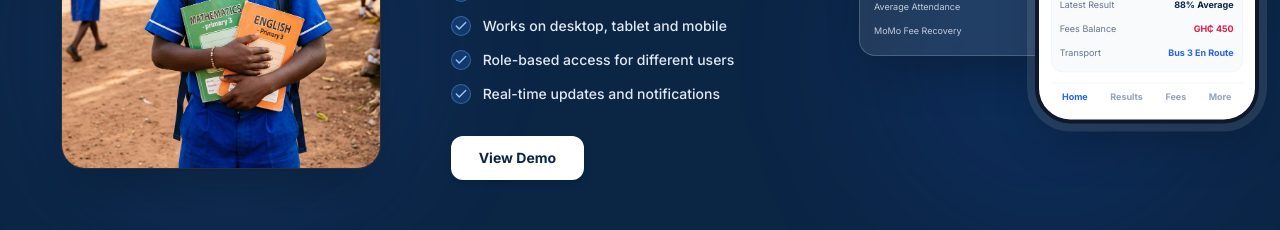
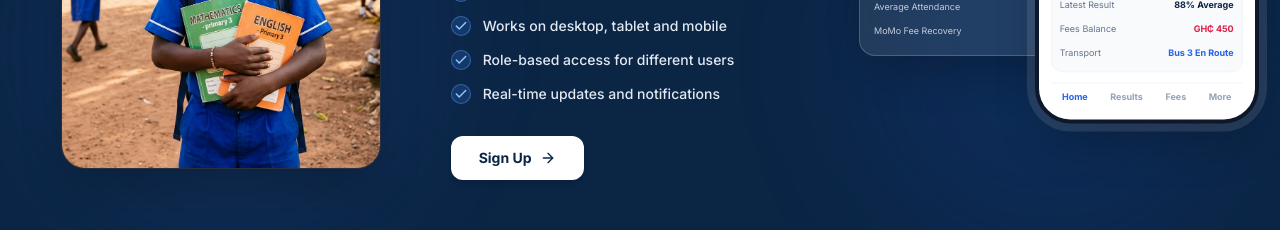
Before and after one commit to Elijahamet/JHS-PROJECT, a React (Vite) app: page / in a window 1280 px wide. Shown: the part 2500-2730 px from the top of the page. Built offline with nearby package versions, Linux system fonts and the light colour scheme.

Commit message:
Update See It In Action action button to Sign Up

```diff
--- a/src/components/landing/LandingPageView.tsx
+++ b/src/components/landing/LandingPageView.tsx
@@ -448,10 +448,11 @@ export const LandingPageView: React.FC = () => {
 
               <div className="pt-3">
                 <button
-                  onClick={() => setIsDemoModalOpen(true)}
-                  className="px-7 py-3 text-sm font-bold text-[#0B2545] bg-white hover:bg-slate-100 rounded-xl shadow-md hover:shadow-xl hover:-translate-y-0.5 active:scale-95 transition-all duration-200"
+                  onClick={() => setAuthScreen('signup')}
+                  className="px-7 py-3 text-sm font-bold text-[#0B2545] bg-white hover:bg-slate-100 rounded-xl shadow-md hover:shadow-xl hover:-translate-y-0.5 active:scale-95 transition-all duration-200 flex items-center gap-2 group"
                 >
-                  View Demo
+                  <span>Sign Up</span>
+                  <ArrowRight className="w-4 h-4 group-hover:translate-x-1 transition-transform" />
                 </button>
               </div>
             </div>
```
